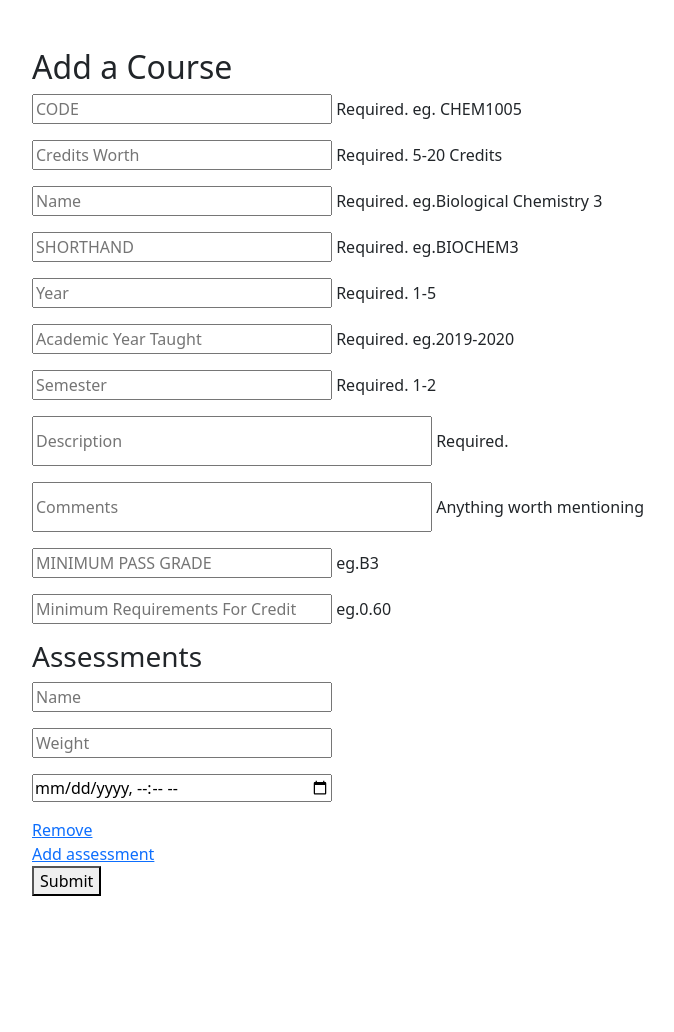
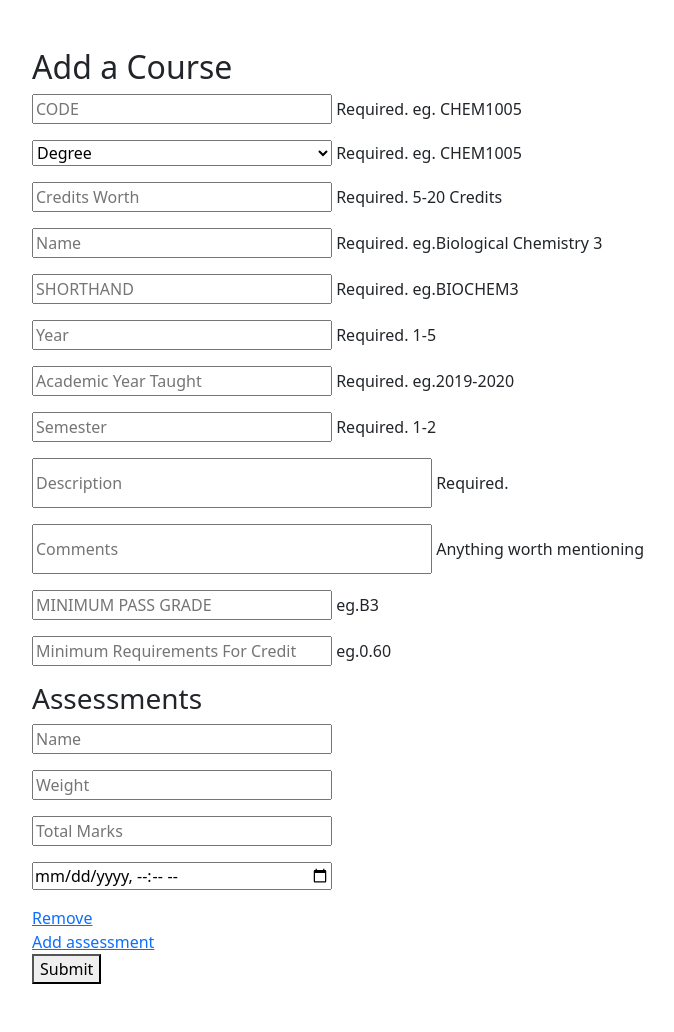
Before and after one commit to GeorgeIniatis/Course-Grade-Calculation, a Django app: page /chemapp/courses/add_course/ in a window 1280 px wide. Shown: the part 91-1123 px from the top of the page, without its empty margins (50-724 px from the left). Before the commit the page ends 987 px from the top, so only its background shows below. Run offline with Django 3.2, Linux system fonts and the light colour scheme; the visitor is signed in with stand-in values (Sample User, id 1); data that the repository does not hold is empty.

Commit message:
New Degree Model + Other Changes

```diff
--- a/chemapp/admin.py
+++ b/chemapp/admin.py
@@ -6,6 +6,7 @@ class CourseAdmin(admin.ModelAdmin):
 
 admin.site.register(UserProfile)
 admin.site.register(Student)
+admin.site.register(Degree)
 admin.site.register(Course, CourseAdmin)
 admin.site.register(CourseGrade)
 admin.site.register(Assessment)
--- a/chemapp/forms.py
+++ b/chemapp/forms.py
@@ -18,9 +18,17 @@ class UserProfileForm(forms.ModelForm):
 
 class CourseForm(forms.ModelForm):
 
+    degree = forms.ModelChoiceField(label='',
+                                    empty_label="Degree",
+                                    queryset=Degree.objects.all(),
+                                    widget=forms.Select(
+                                        attrs={
+                                            'style':'width:300px',
+                                            }
+                                        ))
     class Meta:
         model = Course
-        fields = {'code','creditsWorth','name','shortHand','year','academicYearTaught',
+        fields = {'code','degree','creditsWorth','name','shortHand','year','academicYearTaught',
                   'semester','description','comments','minimumPassGrade',
                   'minimumRequirementsForCredit'}
 
@@ -55,11 +63,21 @@ class AssessmentForm(forms.ModelForm):
                                           },
                                       format='%Y-%m-%dT%H:%M'))
 
-    field_order = ['assessmentName', 'weight', 'dueDate']
+    totalMarks = forms.IntegerField(label='',
+                                    widget =  forms.NumberInput(
+                                        attrs={
+                                            'min':'0',
+                                            'type':'number',
+                                            'placeholder':'Total Marks',
+                                            'style': 'width:300px',
+                                            }
+                                        ))
+
+    field_order = ['assessmentName', 'weight','totalMarks', 'dueDate']
 
     class Meta:
         model = Assessment
-        fields = {'assessmentName','weight','dueDate'}
+        fields = {'assessmentName','weight','totalMarks','dueDate'}
 
 class StudentForm(forms.ModelForm):
 	class Meta:
--- a/chemapp/models.py
+++ b/chemapp/models.py
@@ -17,11 +17,19 @@ class UserProfile(models.Model):
     def __str__(self):
         return self.user.username
 
+class Degree(models.Model):
+    degreeCode = models.CharField(max_length=30,
+                           unique=True,
+                           help_text='eg.4H-CMC')
+    def __str__(self):
+        return self.degreeCode
+
 class Course(models.Model):
     #I dont know the format of course codes need to check, format, max length ect
     code = models.CharField(max_length=30,
-                            unique=True,
                             help_text='eg. CHEM1005')
+
+    degree = models.ForeignKey(Degree, on_delete=models.CASCADE)
 
     #any paramets here max min?
     #Question to ask customer
@@ -78,16 +86,18 @@ class Course(models.Model):
 
     courseColor = ColorField(choices=COLOR_CHOICES)
 
+    class Meta:
+         unique_together = ('code', 'degree')
 
     def save(self, *args, **kwargs):
         self.code = self.code.upper()
         self.shortHand = self.shortHand.upper()
         self.minimumPassGrade = self.minimumPassGrade.upper()
-        self.slug = slugify(self.shortHand)
+        self.slug = slugify(str(self.code)+"-"+str(self.degree))
         super(Course, self).save(*args, **kwargs)
 
     def __str__(self):
-        return self.shortHand
+        return (str(self.shortHand) + " - " + str(self.degree))
 
 class Student(models.Model):
     firstName = models.CharField(max_length=128,verbose_name="First Name")
@@ -132,6 +142,8 @@ class Assessment(models.Model):
      weight = models.DecimalField(max_digits=3,
                                   decimal_places=2,
                                   help_text='eg.0.50')
+     totalMarks = models.PositiveIntegerField(verbose_name= "Total Marks Available",
+                                              help_text= "eg.50")
      assessmentName = models.CharField(max_length=200,
                              help_text='eg.Lab 1')
      dueDate = models.DateTimeField(verbose_name="Due Date and Time",
@@ -174,7 +186,6 @@ class AssessmentGrade(models.Model):
 
 class AssessmentComponent(models.Model):
      required = models.BooleanField(default = False)
-     weight = models.DecimalField(max_digits=3,decimal_places=2)
      marks = models.PositiveIntegerField()
      description = models.CharField(max_length=100)
 
--- a/chemapp/views.py
+++ b/chemapp/views.py
@@ -25,15 +25,14 @@ def courses(request):
     courses = Course.objects.all()
 
     for course in courses:
-        name = course.name
-        code = course.code
-        color = course.courseColor
         year = course.year
         slug = course.slug
+        name = course.name
+        color = course.courseColor
 
-        courseList = [year,slug,code,color]
+        courseList = [year,slug,name,color]
 
-        coursesDict[name] = courseList
+        coursesDict[course] = courseList
 
     return render(request,'chemapp/courses.html', {'courses': coursesDict})
 
@@ -70,12 +69,14 @@ def add_course(request):
                 weight = form.cleaned_data.get('weight')
                 weightSum += weight
                 name = form.cleaned_data.get('assessmentName')
+                marks = form.cleaned_data.get('totalMarks')
                 dueDate = form.cleaned_data.get('dueDate')
 
                 newAssessments.append(Assessment(weight=weight,
-                                                     assessmentName=name,
-                                                     dueDate=dueDate,
-                                                     course=course))
+                                                 assessmentName=name,
+                                                 totalMarks=marks,
+                                                 dueDate=dueDate,
+                                                 course=course))
 
             if weightSum > 1:
                 course.delete()
@@ -126,8 +127,6 @@ def student(request):
 
     return render(request, 'chemapp/student.html',locals())
 
-
-
 @login_required
 def add_student(request):
 	addStudentDict = {}
--- a/templates/chemapp/add_course.html
+++ b/templates/chemapp/add_course.html
@@ -35,6 +35,11 @@
         <p>
             {{ course_form.code.errors }}
             <input id="code" name="code" maxlength="30" type="text" placeholder="Code" value="{{course_form.code.value|default_if_none:""}}" style="width:300px;text-transform:uppercase" required>
+            Required. {{ course_form.code.help_text }}
+        </p>
+        <p>
+            {{ course_form.degree.errors }}
+            {{ course_form.degree }}
             Required. {{ course_form.code.help_text }}
         </p>
         <p>
--- a/templates/chemapp/course.html
+++ b/templates/chemapp/course.html
@@ -25,6 +25,7 @@
             {% for assessment in assessments %}
             <h4> {{ assessment.assessmentName }} </h4>
             <p> Weight: {{ assessment.weight }} </p>
+            <p> Total Marks Available: {{ assessment.totalMarks }} </p>
             <p> Due on: {{ assessment.dueDate }} </p>
             {% endfor %}
         {% endif %}
```
Also changed, not shown: templates/chemapp/courses.html (+10 -10 lines), chemapp/migrations/0001_initial.py.
